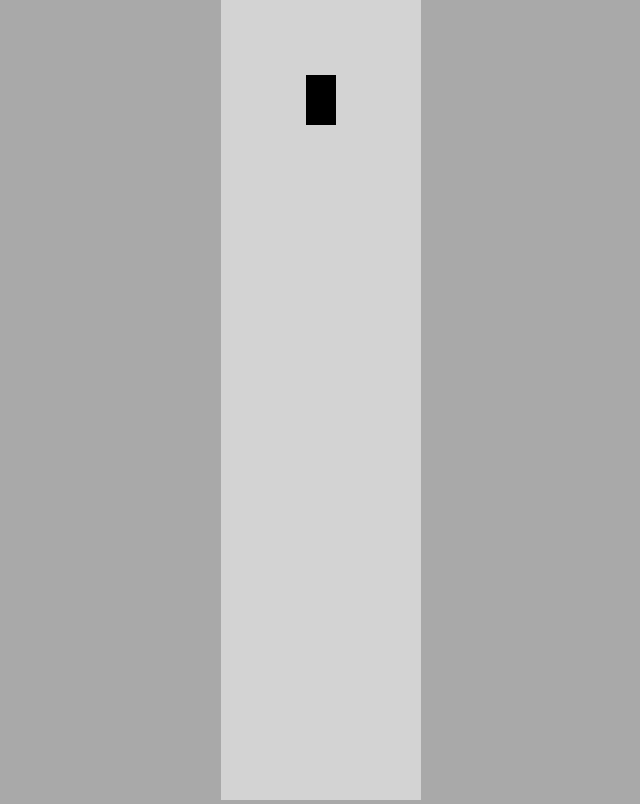
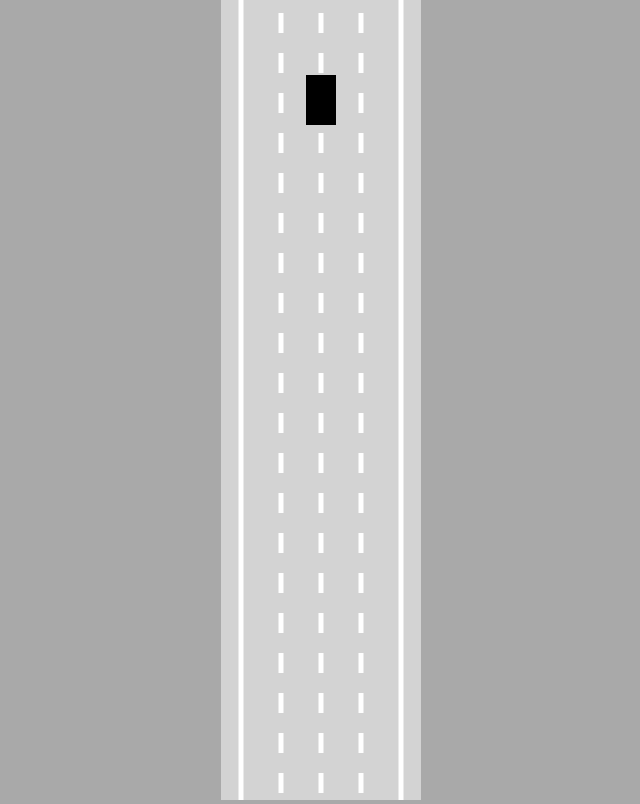
Before and after one commit to masangana/self-drived-car, a plain HTML site: page index.html in a window 1280 px wide. Shown: the whole page, without its empty margins (319-959 px from the left). Drawn offline with Linux system fonts and the light colour scheme.

Commit message:
create road
--create road file
--create utils js file for utilities
--adding road & utils files to main.js

```diff
--- a/index.html
+++ b/index.html
@@ -9,6 +9,8 @@
 </head>
 <body>
     <canvas id="myCanvas"></canvas>
+    <script src="utils.js"></script>
+    <script src="road.js"></script>
     <script src="controls.js"></script>
     <script src="car.js"></script>
     <script src="main.js"></script>
--- a/main.js
+++ b/main.js
@@ -3,6 +3,7 @@ canvas.height = window.innerHeight;
 canvas.width = 200;
 
 const ctx = canvas.getContext("2d");
+const road = new Road(canvas.width/2, canvas.width*0.8);
 const car = new Car(100,100,30,50);
 car.draw(ctx);
 
@@ -11,6 +12,7 @@ animate();
 function animate() {
     car.update();
     canvas.height = window.innerHeight;
+    road.draw(ctx)
     car.draw(ctx);
     requestAnimationFrame(animate);
 }
--- /dev/null
+++ b/road.js
@@ -0,0 +1,40 @@
+class Road{
+    constructor(x,width,laneCount=4){
+        this.x = x;
+        this.width = width;
+        this.laneCount = laneCount;
+
+        this.left = x-width/2;
+        this.right = x+width/2;
+
+        const infinity = 1000000000;
+        this.top = infinity;
+        this.bottom = -infinity;
+
+    }
+
+    draw(ctx){
+        ctx.lineWidth = 5;
+        ctx.strokeStyle = "white";
+
+        for (let i = 0; i <= this.laneCount; i++) {
+            const x = lerp(
+                this.left,
+                this.right,
+                i/this.laneCount
+            );
+
+            if (i > 0 && i < this.laneCount) {
+                ctx.setLineDash([20,20]);
+            }else{
+                ctx.setLineDash([]);
+            }
+
+            ctx.beginPath();
+            ctx.moveTo(x,this.top);
+            ctx.lineTo(x, this.bottom);
+            ctx.stroke();
+        }
+
+    }
+}
--- /dev/null
+++ b/utils.js
@@ -0,0 +1,3 @@
+function lerp(A,B,t) {
+    return A+(B-A)*t;
+}
```
